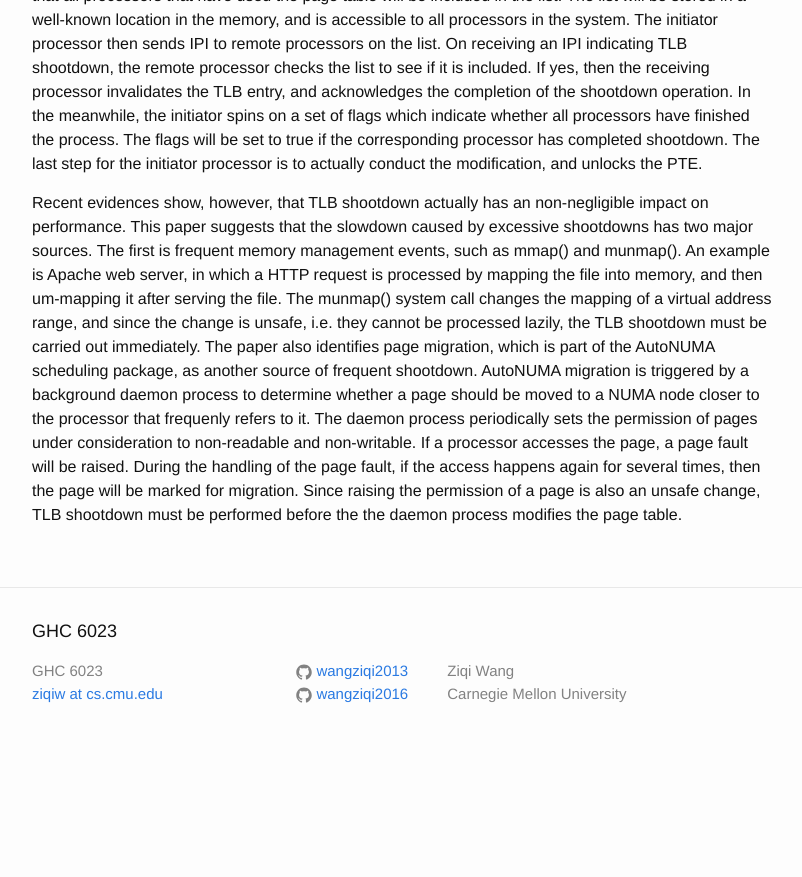
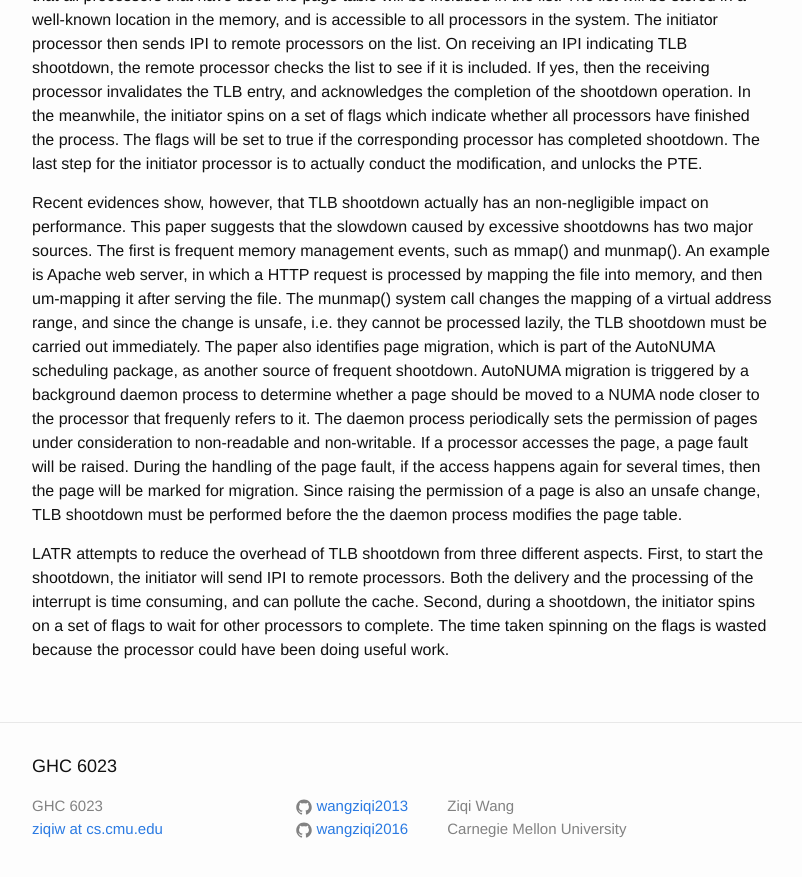
Before and after one commit to wangziqi2013/wangziqi2013.github.io, a Jekyll site: the page built from _posts/2018-12-26-latr.markdown, in a window 1280 px wide and 900 px high, scrolled down 817 px. Shown: the top 877 px of the window, without its empty margins (238-1040 px from the left). Built offline with Jekyll 4.4.1, drawn with Linux system fonts in a browser that asks for light colours; before the commit the page ends 1582 px from its top, so only the background shows below that.

Commit message:
Working on shootdown problem

```diff
--- a/_posts/2018-12-26-latr.markdown
+++ b/_posts/2018-12-26-latr.markdown
@@ -47,3 +47,9 @@ The daemon process periodically sets the permission of pages under consideration
 If a processor accesses the page, a page fault will be raised. During the handling of the page fault, if the access
 happens again for several times, then the page will be marked for migration. Since raising the permission of
 a page is also an unsafe change, TLB shootdown must be performed before the the daemon process modifies the page table.
+
+LATR attempts to reduce the overhead of TLB shootdown from three different aspects. First, to start the shootdown,
+the initiator will send IPI to remote processors. Both the delivery and the processing of the interrupt is time consuming,
+and can pollute the cache. Second, during a shootdown, the initiator spins on a set of flags to wait for other
+processors to complete. The time taken spinning on the flags is wasted because the processor could have been doing
+useful work.
```
